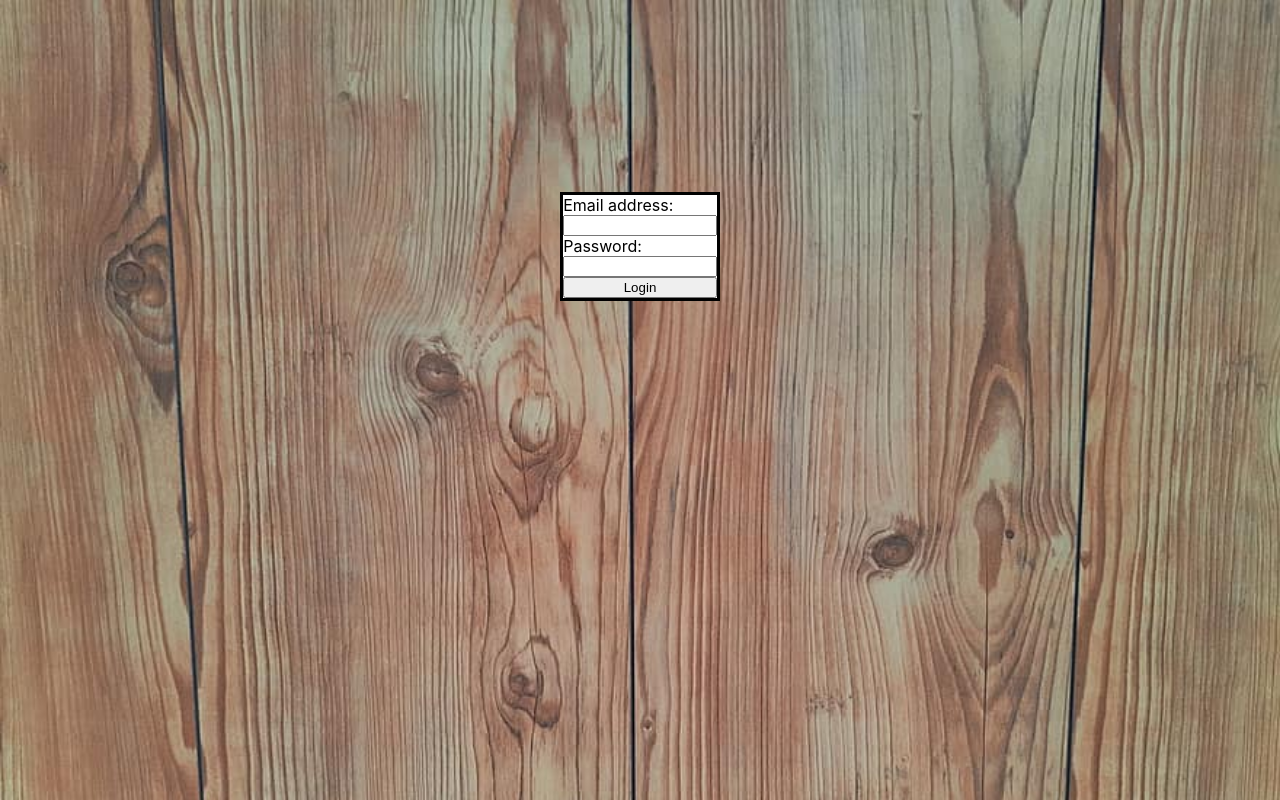
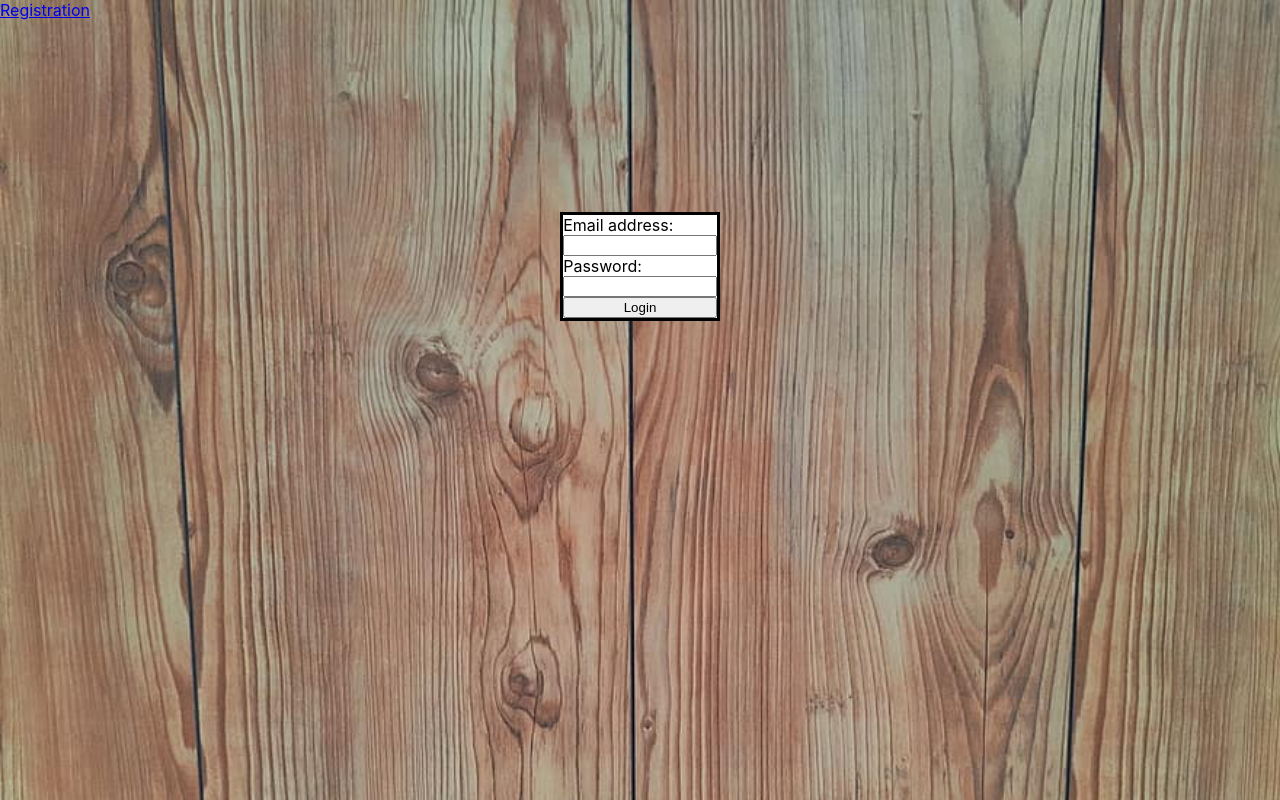
Before and after one commit to barnabasMatrai/react-exercise, a React (Create React App) app in the folder react-exercise/: page /login in a window 1280 px wide. Built offline with nearby package versions, Linux system fonts and the light colour scheme.

Commit message:
add link to registration page

```diff
--- a/react-exercise/src/components/LoginPage.js
+++ b/react-exercise/src/components/LoginPage.js
@@ -4,6 +4,7 @@ import './LoginPage.css';
 export function LoginPage() {
         return (
             <div id="login-page-container">
+                <a href="/registration" id="registration-link">Registration</a>
                 <div id="login-container">
                     <form id="login-form" method="post">
                         <label htmlFor="email">Email address:</label>
```
